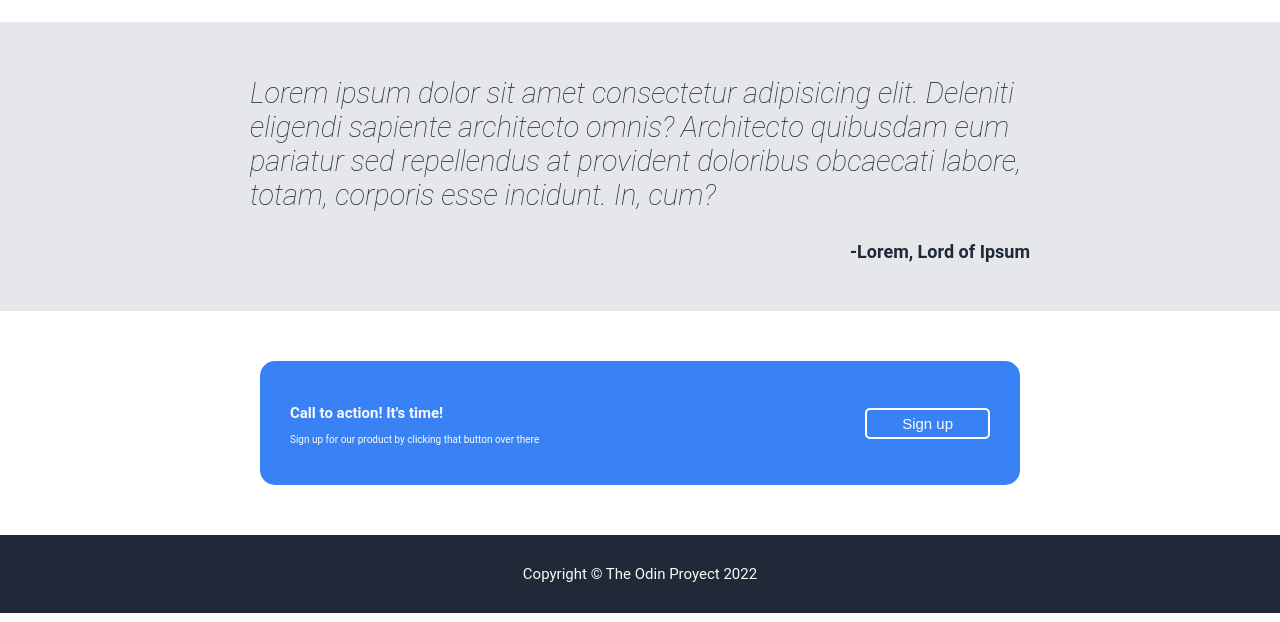
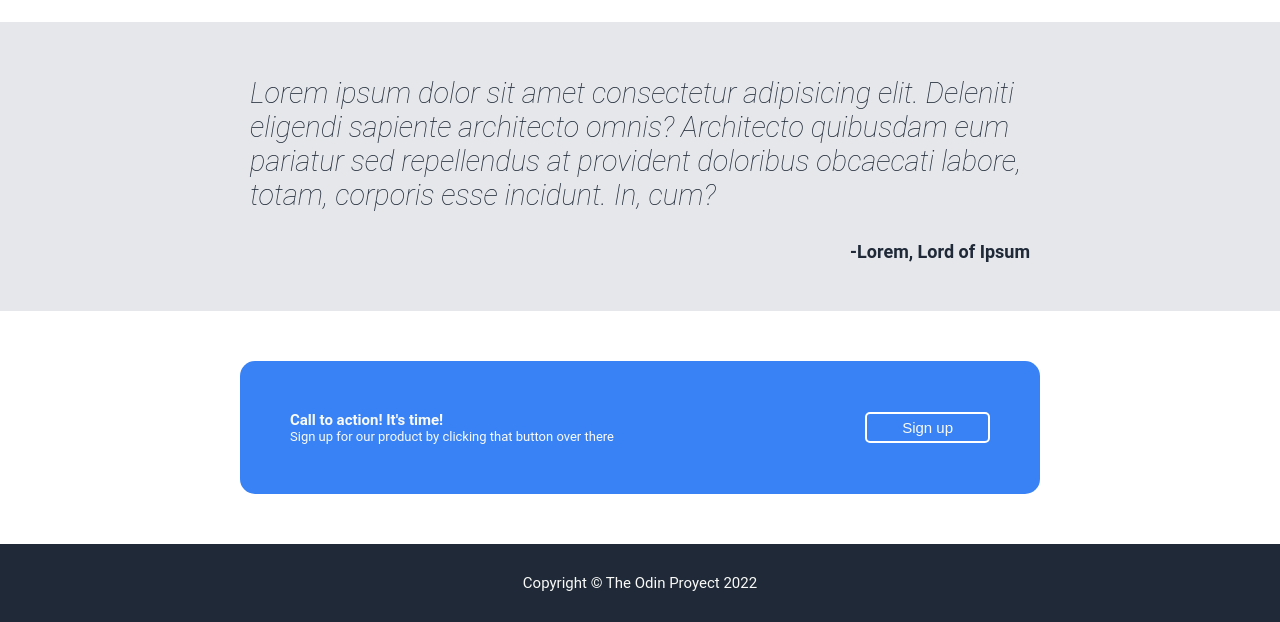
Before and after one commit to Masi-beep/landing-page, a plain HTML site: page index.html in a window 1280 px wide. Shown: the part 775-1397 px from the top of the page. Drawn offline with Linux system fonts and the light colour scheme.

Commit message:
adjusted text in calltoaction

```diff
--- a/style.css
+++ b/style.css
@@ -132,13 +132,23 @@ header {
 
 .calltoaction {
     border-radius: 15px;
-    padding: 30px;
+    padding: 50px;
     min-width: 700px;
     background-color: var(--accent);
     color: var(--text-color1);
     display: flex;
     justify-content: space-between;
     align-items: center;
+}
+
+.calltoaction p {
+    font-size: 1.3rem;
+    margin: 0;
+}
+
+.calltoaction h2 {
+    margin: 0;
+    font-size: 2rem:
 }
 
 .calltoaction button {
```
